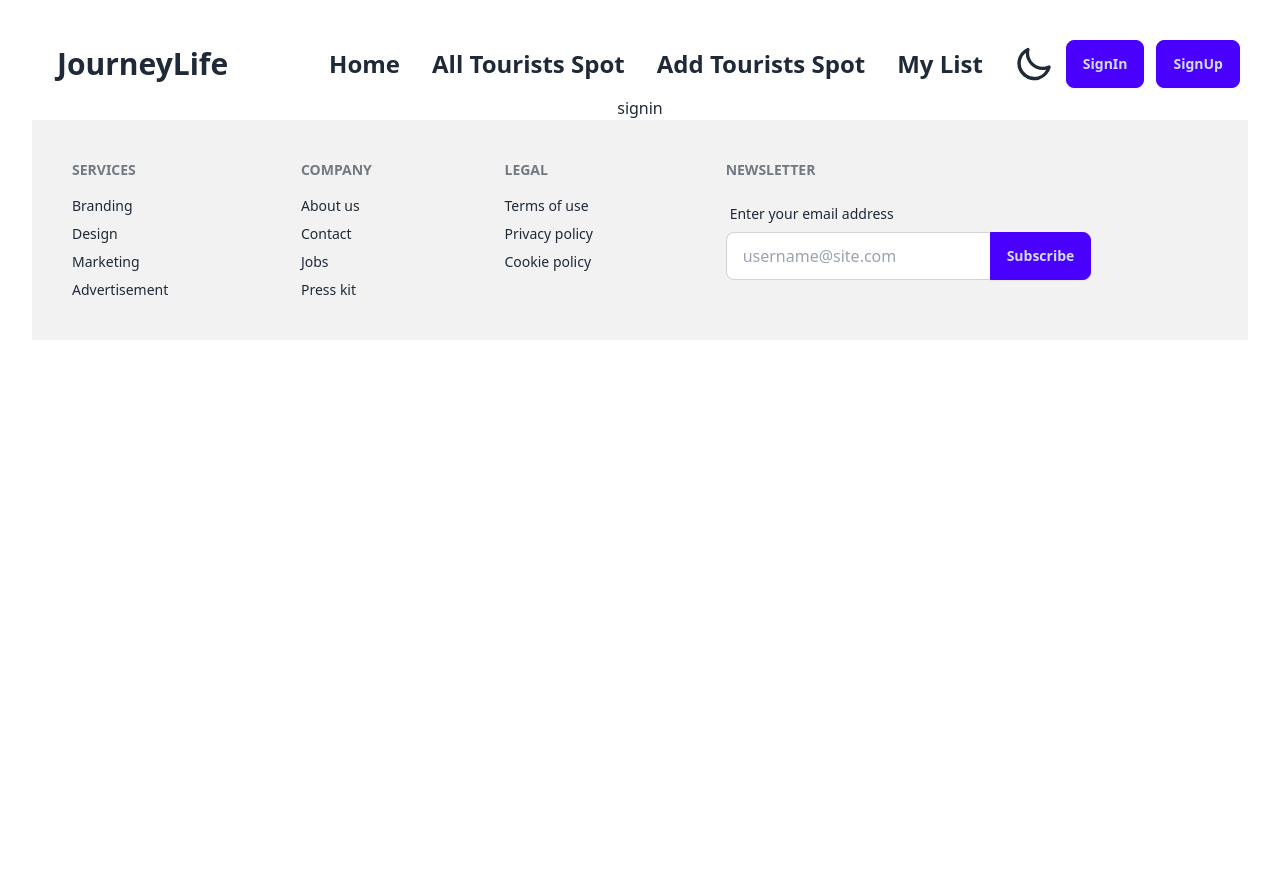
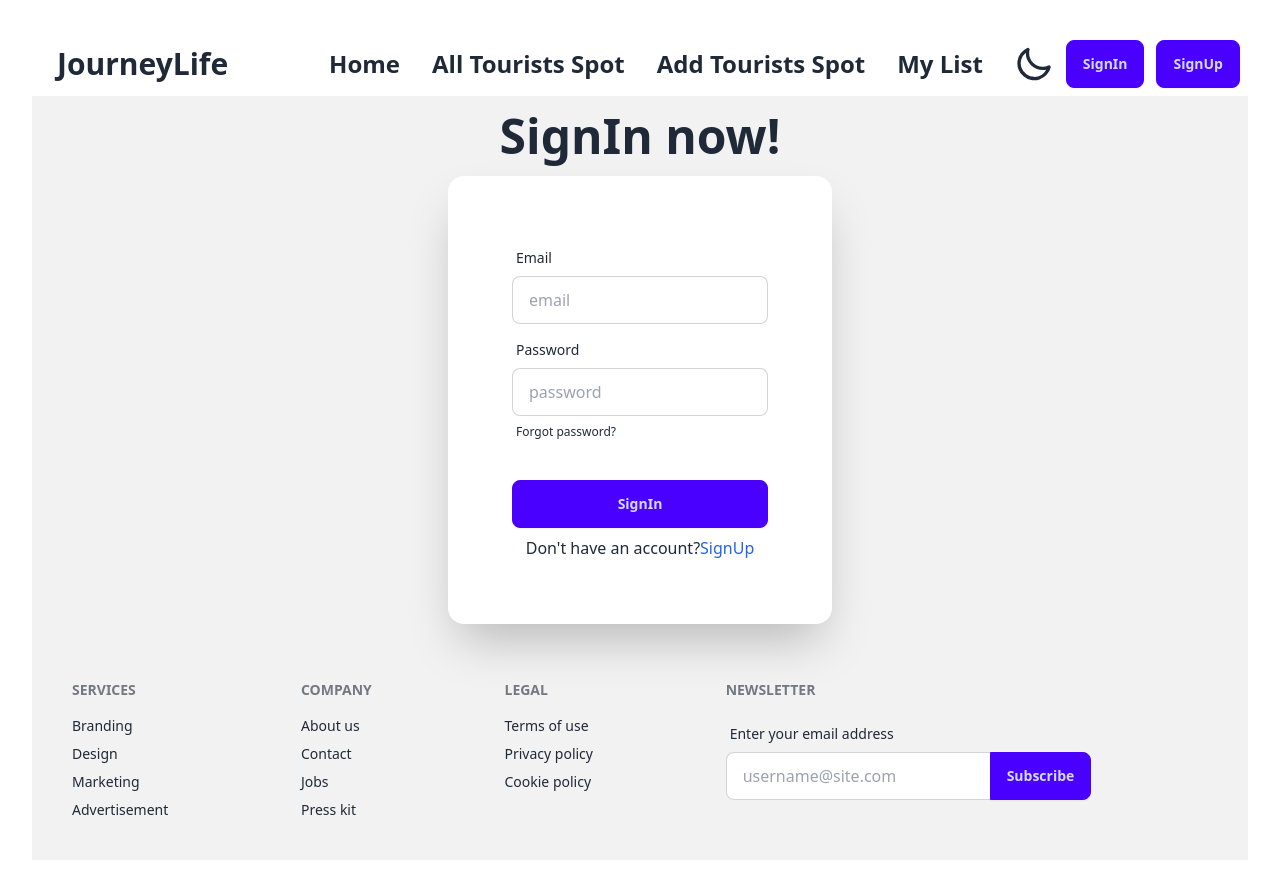
Before and after one commit to RHrakib1/journeylife-clint-side, a React (Vite) app: page /signin in a window 1280 px wide. Before the commit the page ends 800 px from the top, so only its background shows below. Built offline with nearby package versions, Linux system fonts and the light colour scheme; no server answers.

Commit message:
add to the login section done,loadding done,onth state change done

```diff
--- a/package.json
+++ b/package.json
@@ -18,7 +18,8 @@
     "react-dom": "^18.3.1",
     "react-icons": "^5.3.0",
     "react-router-dom": "^6.27.0",
-    "sort-by": "^1.2.0"
+    "sort-by": "^1.2.0",
+    "sweetalert2": "^11.14.4"
   },
   "devDependencies": {
     "@eslint/js": "^9.13.0",
--- /dev/null
+++ b/src/Component/PrivateRoute/PrivateRoute.jsx
@@ -0,0 +1,22 @@
+import React, { useContext } from 'react';
+import { authContext } from '../Provider/AuthProvider';
+import { Navigate, useLocation } from 'react-router-dom';
+
+const PrivateRoute = ({ children }) => {
+    const { users, loadding } = useContext(authContext)
+    const location = useLocation()
+
+    if (loadding) {
+        return <h1 className='text-5xl font-bold'><span className="loading loading-bars loading-xs"></span>
+            <span className="loading loading-bars loading-sm"></span>
+            <span className="loading loading-bars loading-md"></span>
+            <span className="loading loading-bars loading-lg"></span></h1>
+    }
+    if (users) {
+        return children
+    }
+    return <Navigate to='/signin' state={location.pathname}></Navigate>
+
+};
+
+export default PrivateRoute;
--- a/src/Component/Provider/AuthProvider.jsx
+++ b/src/Component/Provider/AuthProvider.jsx
@@ -1,12 +1,42 @@
-import React, { createContext, useState } from 'react';
+import { createUserWithEmailAndPassword, onAuthStateChanged, signInWithEmailAndPassword } from 'firebase/auth';
+import React, { createContext, useEffect, useState } from 'react';
+import auth from '../Firebase/Firebase.config';
 
 export const authContext = createContext()
 
 const AuthProvider = ({ children }) => {
     const [users, setusers] = useState(null)
+    const [loadding, setloadding] = useState(true)
+
+    const signupAccount = (email, password) => {
+        setloadding(true)
+        return createUserWithEmailAndPassword(auth, email, password)
+
+    }
+
+    const signinAcount = (email, password) => {
+        setloadding(true)
+        return signInWithEmailAndPassword(auth, email, password)
+    }
+
+    useEffect(() => {
+        const unSubscribe = onAuthStateChanged(auth, current => {
+
+            setusers(current);
+            setloadding(false)
+
+            console.log("Current user: ", current);
+        });
+        return () => {
+            unSubscribe();
+        };
+    }, []);
 
     const shareData = {
-        users
+        users,
+        loadding,
+        signupAccount,
+        signinAcount,
     }
     return (
         <authContext.Provider value={shareData}>
--- a/src/Component/SignIn/SignIn.jsx
+++ b/src/Component/SignIn/SignIn.jsx
@@ -1,9 +1,70 @@
-import React from 'react';
+import React, { useContext } from 'react';
+import { NavLink } from 'react-router-dom';
+import { authContext } from '../Provider/AuthProvider';
+import Swal from 'sweetalert2';
 
 const SignIn = () => {
+    const { signinAcount } = useContext(authContext)
+    const heldleSignIN = e => {
+        e.preventDefault()
+        const base = e.target
+        const email = base.email.value
+        const password = base.password.value
+        const getUser = { email, password }
+        console.log(getUser);
+        signinAcount(email, password)
+            .then(result => {
+                console.log(result);
+                Swal.fire({
+                    title: 'Success!',
+                    text: 'SignIn Successfully',
+                    icon: 'success',
+                    confirmButtonText: 'Cool'
+                })
+
+            })
+            .catch(error => {
+                console.log(error);
+                Swal.fire({
+                    title: 'Error!',
+                    text: 'Please Enter valid user/password',
+                    icon: 'error',
+                    confirmButtonText: 'Cool'
+                  })
+            })
+    }
     return (
         <div>
-            <h1>signin</h1>
+            <div className="hero bg-base-200 ">
+                <div className="hero-content flex-col ">
+                    <div className="text-center lg:text-left">
+                        <h1 className="text-5xl font-bold">SignIn now!</h1>
+                    </div>
+                    <div className="card bg-base-100 w-full max-w-sm shrink-0 shadow-2xl">
+                        <form onSubmit={heldleSignIN} className="card-body">
+                            <div className="form-control">
+                                <label className="label">
+                                    <span className="label-text">Email</span>
+                                </label>
+                                <input type="email" name='email' placeholder="email" className="input input-bordered" required />
+                            </div>
+                            <div className="form-control">
+                                <label className="label">
+                                    <span className="label-text">Password</span>
+                                </label>
+                                <input type="password" name='password' placeholder="password" className="input input-bordered" required />
+                                <label className="label">
+                                    <a href="#" className="label-text-alt link link-hover">Forgot password?</a>
+                                </label>
+                            </div>
+                            <div className="form-control mt-6">
+                                <button className="btn btn-primary">SignIn</button>
+                            </div>
+                            <NavLink to='/signup'><p>Don't have an account?<span className='text-blue-600'>SignUp</span></p></NavLink>
+                        </form>
+                    </div>
+                </div>
+            </div>
         </div>
     );
 };
--- a/src/Component/Signup/Signup.jsx
+++ b/src/Component/Signup/Signup.jsx
@@ -1,7 +1,12 @@
-import React from 'react';
+import React, { useContext } from 'react';
 import { NavLink } from 'react-router-dom';
+import { authContext } from '../Provider/AuthProvider';
+import Swal from 'sweetalert2';
 
 const Signup = () => {
+    const { signupAccount } = useContext(authContext)
+
+
     const heldleSignUp = e => {
         e.preventDefault()
         const base = e.target
@@ -9,7 +14,22 @@ const Signup = () => {
         const password = base.password.value
         const getUser = { email, password }
         console.log(getUser);
+        signupAccount(email, password)
+            .then(result => {
+                console.log(result);
+                Swal.fire({
+                    title: 'Success!',
+                    text: 'SignUp Successfully',
+                    icon: 'success',
+                    confirmButtonText: 'Cool'
+                })
+
+            })
+            .catch(error => {
+                console.log(error);
+            })
     }
+
     return (
         <div>
             <div className="hero bg-base-200 min-h-screen">
--- a/src/main.jsx
+++ b/src/main.jsx
@@ -15,6 +15,7 @@ import Home from './Component/Home/Home.jsx';
 import SignIn from './Component/SignIn/SignIn.jsx';
 import Signup from './Component/Signup/Signup.jsx';
 import AuthProvider from './Component/Provider/AuthProvider.jsx';
+import PrivateRoute from './Component/PrivateRoute/PrivateRoute.jsx';
 
 const router = createBrowserRouter([
   {
@@ -32,11 +33,11 @@ const router = createBrowserRouter([
       },
       {
         path: '/addtourists',
-        element: <AddTourists></AddTourists>
+        element: <PrivateRoute><AddTourists></AddTourists></PrivateRoute>
       },
       {
         path: '/mylist',
-        element: <MyList></MyList>
+        element: <PrivateRoute><MyList></MyList></PrivateRoute>
       },
       {
         path: '/signin',
```
Also changed, not shown: 1 other file (tests, documents, lock files or other folders).
